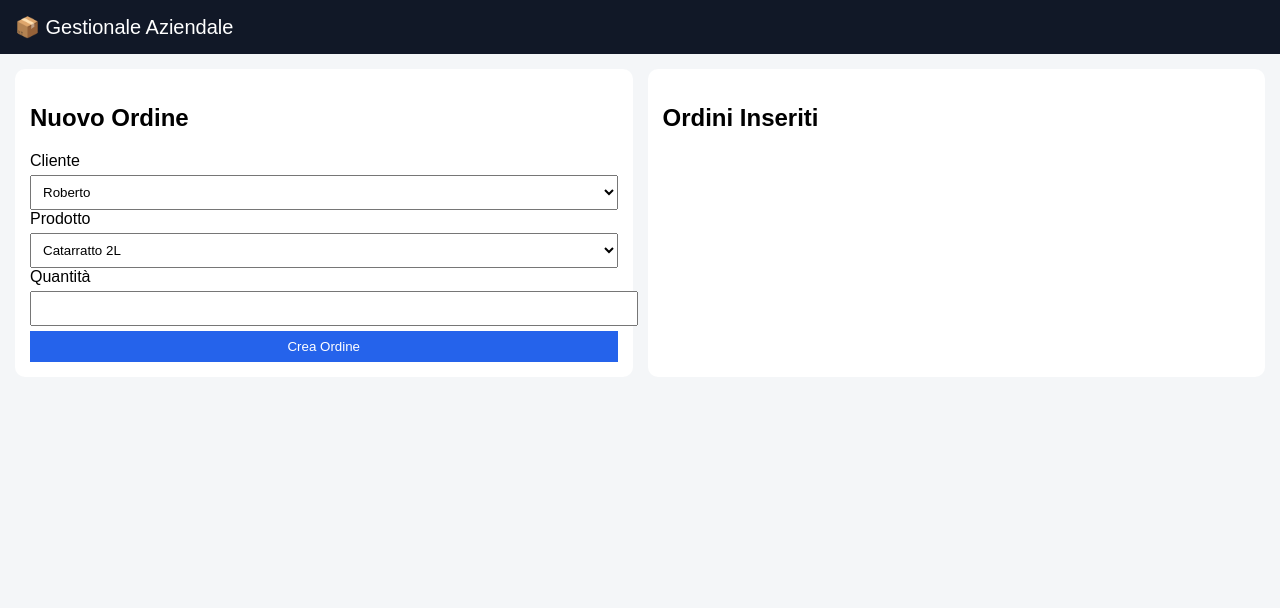
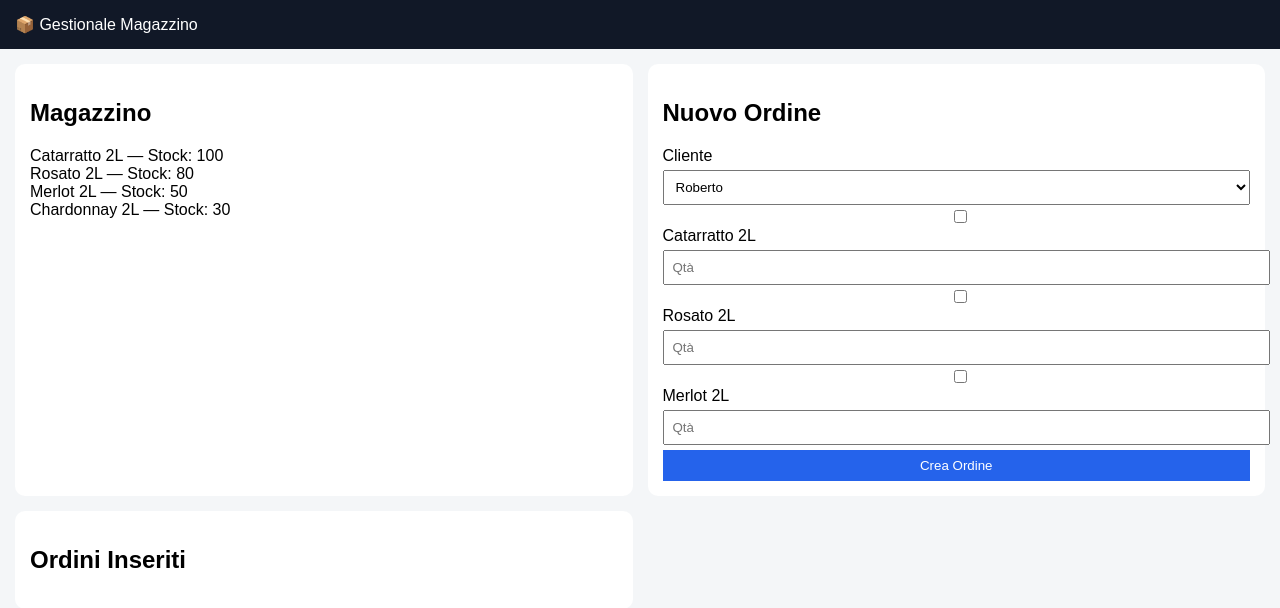
Before and after one commit to Galc987/gestionale-magazzino, a Flask app: page / in a window 1280 px wide. Shown: the top 608 px of the page. Run offline with Flask 3, Linux system fonts and the light colour scheme.

Commit message:
Update index.html

```diff
--- a/templates/index.html
+++ b/templates/index.html
@@ -1,73 +1,43 @@
 <!DOCTYPE html>
 <html>
 <head>
-    <title>Gestionale Magazzino</title>
+    <title>Gestionale</title>
 
     <style>
-        body {
-            font-family: Arial;
-            margin: 0;
-            background: #f4f6f8;
+        body { font-family: Arial; background:#f4f6f8; margin:0; }
+        header { background:#111827; color:white; padding:15px; }
+        .container { display:grid; grid-template-columns:1fr 1fr; gap:15px; padding:15px; }
+
+        .card { background:white; padding:15px; border-radius:10px; }
+
+        input, select, button {
+            width:100%; padding:8px; margin-top:5px;
         }
 
-        header {
-            background: #111827;
-            color: white;
-            padding: 15px;
-            font-size: 20px;
-        }
+        button { background:#2563eb; color:white; border:none; cursor:pointer; }
 
-        .container {
-            display: grid;
-            grid-template-columns: 1fr 1fr;
-            gap: 15px;
-            padding: 15px;
-        }
+        .done { text-decoration: line-through; opacity:0.5; }
 
-        .card {
-            background: white;
-            padding: 15px;
-            border-radius: 10px;
-        }
-
-        input, select, button {
-            width: 100%;
-            padding: 8px;
-            margin-top: 5px;
-        }
-
-        button {
-            background: #2563eb;
-            color: white;
-            border: none;
-            cursor: pointer;
-        }
-
-        button:hover {
-            background: #1d4ed8;
-        }
-
-        ul {
-            padding-left: 20px;
-        }
-
-        .order {
-            background: #f3f4f6;
-            padding: 5px;
-            margin-top: 5px;
-        }
+        .order { background:#f3f4f6; padding:5px; margin-top:5px; }
     </style>
 </head>
 
 <body>
 
-<header>
-    📦 Gestionale Aziendale
-</header>
+<header>📦 Gestionale Magazzino</header>
 
 <div class="container">
 
-    <!-- CLIENTI / ORDINI -->
+    <!-- MAGAZZINO -->
+    <div class="card">
+        <h2>Magazzino</h2>
+
+        {% for p, q in stock.items() %}
+            <div>{{p}} — Stock: {{q}}</div>
+        {% endfor %}
+    </div>
+
+    <!-- ORDINI -->
     <div class="card">
         <h2>Nuovo Ordine</h2>
 
@@ -80,23 +50,27 @@
                 {% endfor %}
             </select>
 
-            <label>Prodotto</label>
-            <select name="product" id="product"></select>
-
-            <label>Quantità</label>
-            <input name="qty" type="number">
+            <div id="products"></div>
 
             <button type="submit">Crea Ordine</button>
         </form>
     </div>
 
-    <!-- MAGAZZINO SIMULATO -->
+    <!-- ORDINI INSERITI -->
     <div class="card">
         <h2>Ordini Inseriti</h2>
 
         {% for o in orders %}
-            <div class="order">
-                {{o.client}} - {{o.product}} - {{o.qty}}
+            <div class="order {% if o.done %}done{% endif %}">
+                <a href="/toggle_order/{{loop.index0}}">
+                    ☑
+                </a>
+
+                <b>{{o.client}}</b>
+
+                {% for i in o.items %}
+                    <div>{{i.product}} - {{i.qty}}</div>
+                {% endfor %}
             </div>
         {% endfor %}
     </div>
@@ -108,15 +82,19 @@
 
     function updateProducts() {
         let client = document.getElementById("client").value;
-        let productSelect = document.getElementById("product");
+        let container = document.getElementById("products");
 
-        productSelect.innerHTML = "";
+        container.innerHTML = "";
 
         data[client].forEach(p => {
-            let opt = document.createElement("option");
-            opt.value = p;
-            opt.text = p;
-            productSelect.appendChild(opt);
+
+            container.innerHTML += `
+                <div>
+                    <input type="checkbox" name="product" value="${p}">
+                    ${p}
+                    <input type="number" name="qty" placeholder="Qtà">
+                </div>
+            `;
         });
     }
 
```
